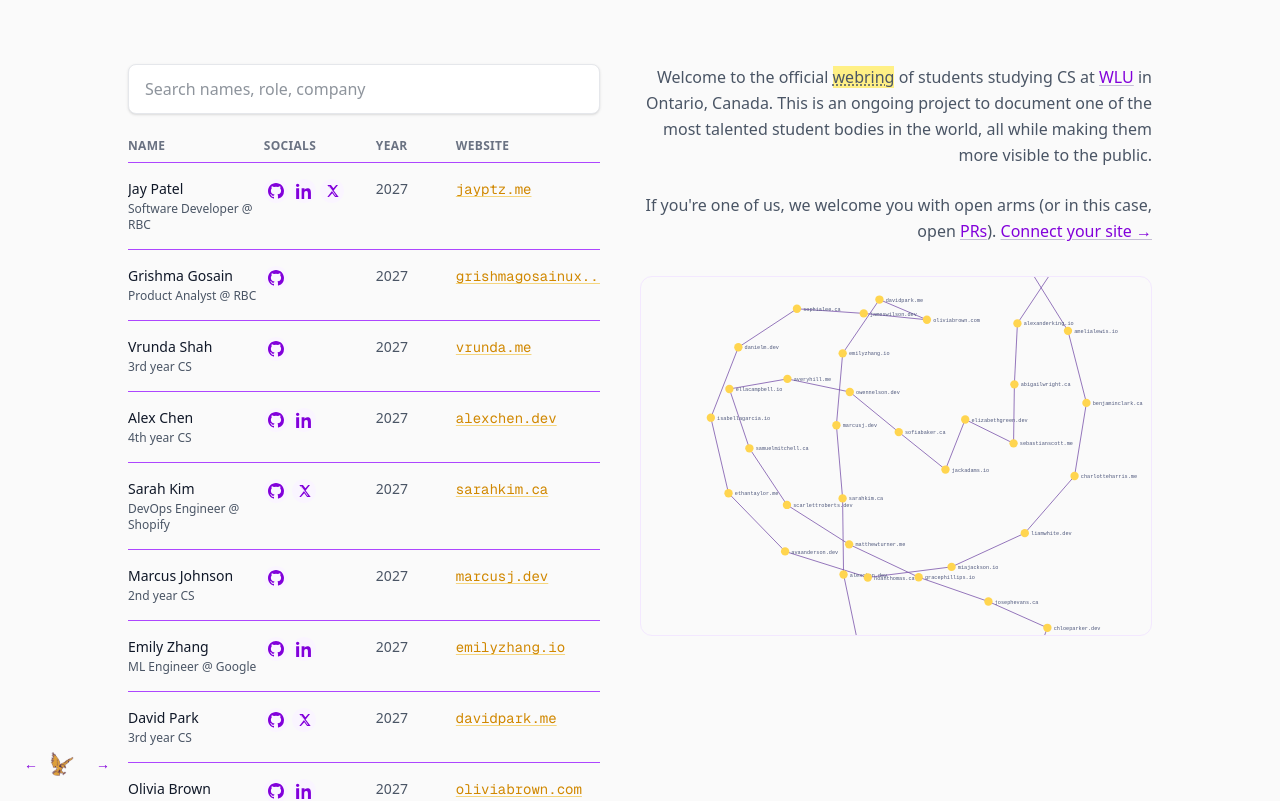
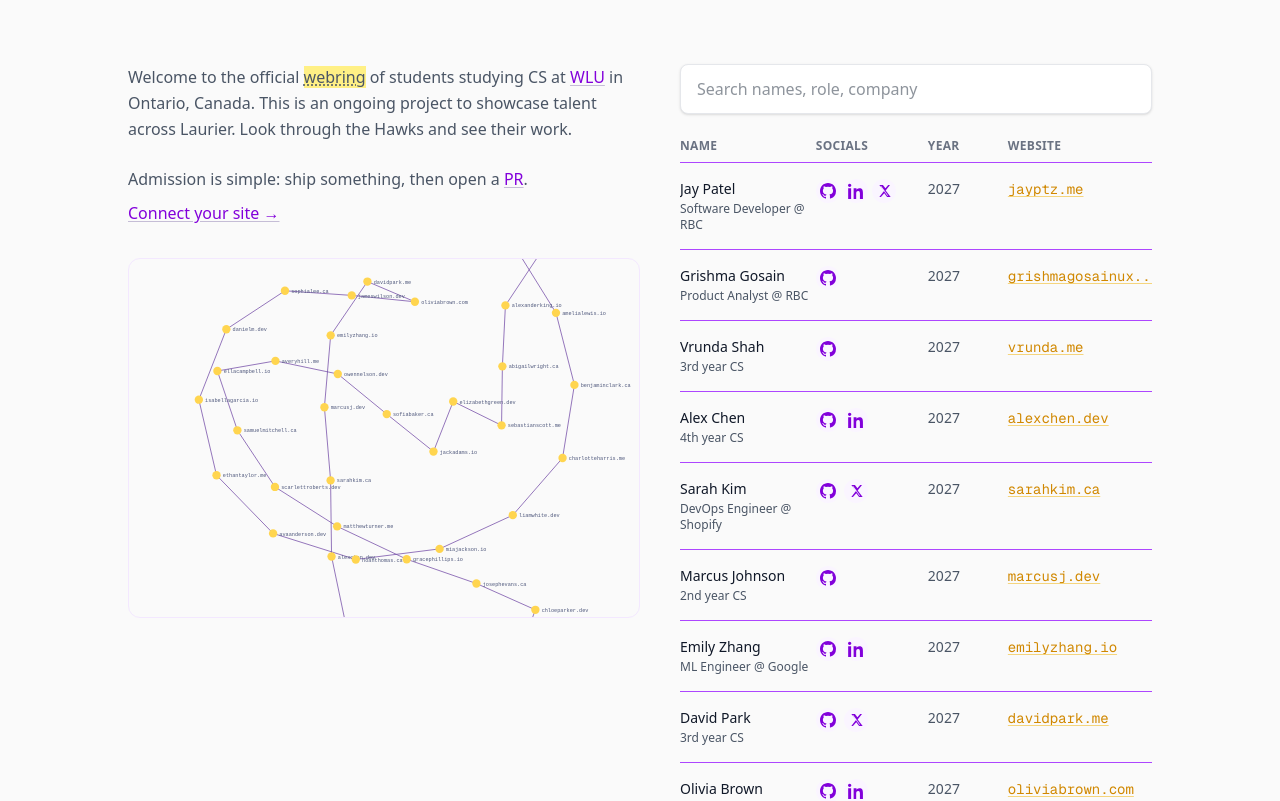
Before and after one commit to jayptz/laurier-webring, a Next.js app: page / in a window 1280 px wide. Shown: the top 801 px of the page. Built offline with nearby package versions, Linux system fonts and the light colour scheme.

Commit message:
polishing

```diff
--- a/app/connect/page.tsx
+++ b/app/connect/page.tsx
@@ -17,7 +17,13 @@
     <div className="min-h-screen px-6 py-16 sm:px-12 md:px-20 lg:px-32">
       <div className="mx-auto max-w-2xl space-y-12">
         <div>
-          <h1 className="text-2xl font-bold text-gray-900">
+          <a
+            href="/"
+            className="text-sm text-black-700 underline decoration-purple/30 underline-offset-2 hover:decoration-purple"
+          >
+            &larr; Back to the <a className="text-purple-700">Wing</a>
+          </a>
+          <h1 className="mt-6 text-2xl font-bold text-gray-900">
             Connect Your Site
           </h1>
           <p className="mt-3 text-base leading-relaxed text-gray-600">
@@ -88,15 +94,6 @@
             id from members.json.
           </p>
         </div>
-
-        <div className="border-t border-gray-100 pt-8">
-          <a
-            href="/"
-            className="text-sm text-purple-700 underline decoration-purple/30 underline-offset-2 hover:decoration-purple"
-          >
-            &larr; Back to the ring
-          </a>
-        </div>
       </div>
     </div>
   );
--- a/app/page.tsx
+++ b/app/page.tsx
@@ -49,12 +49,8 @@
 export default function Home() {
   return (
     <div className="min-h-screen px-6 py-16 sm:px-12 md:px-20 lg:px-32">
-      <div className="fixed bottom-6 left-6 z-50">
-        <RingWidget memberId="priya" />
-      </div>
       <div className="flex flex-col gap-10 md:flex-row md:items-start md:justify-between">
-        <SearchableMemberList students={students} />
-        <div className="max-w-lg md:text-right md:ml-0 md:self-start md:shrink-0">
+        <div className="max-w-lg md:ml-0 md:self-start md:shrink-0">
         <p className="text-base leading-relaxed text-gray-600">
           Welcome to the official{" "}
           <span className="relative inline-block group">
@@ -76,22 +72,21 @@
           >
             WLU
           </a>{" "}
-          in Ontario, Canada. This is an ongoing project to document one of the
-          most talented student bodies in the world, all while making them more
-          visible to the public.
+          in Ontario, Canada. This is an ongoing project to showcase talent across Laurier. Look through the Hawks and see their work.
         </p>
         <p className="mt-6 text-base leading-relaxed text-gray-600">
-          If you&apos;re one of us, we welcome you with open arms (or in this
-          case, open{" "}
+          Admission is simple: ship something, then open a{" "}
           <a
             href="https://github.com/jayptz/laurier-webring"
             target="_blank"
             rel="noopener noreferrer"
             className="text-purple-700 underline decoration-purple/30 underline-offset-2 transition-colors hover:text-purple-dark hover:decoration-purple"
           >
-            PRs
+            PR
           </a>
-          ).{" "}
+          .
+        </p>
+        <p className="mt-2 text-base leading-relaxed text-gray-600">
           <a
             href="/connect"
             className="text-purple-700 underline decoration-purple/30 underline-offset-2 transition-colors hover:text-purple-dark hover:decoration-purple"
@@ -103,6 +98,10 @@
           <RingGraph members={students} />
         </div>
         </div>
+        <SearchableMemberList students={students} />
+      </div>
+      <div className="mt-14 flex justify-center pb-8">
+        <RingWidget memberId="priya" />
       </div>
     </div>
   );
--- a/components/RingWidget.tsx
+++ b/components/RingWidget.tsx
@@ -8,10 +8,10 @@
   baseUrl = "https://laurier-webring.vercel.app",
 }: RingWidgetProps) {
   return (
-    <nav className="inline-flex items-center gap-4 text-sm">
+    <nav className="inline-flex items-center gap-4 text-sm text-gray-600">
       <a
         href={`${baseUrl}/api/prev?from=${memberId}`}
-        className="font-medium text-purple-700 transition-colors hover:text-purple-900"
+        className="font-medium transition-colors hover:text-gray-900"
       >
         &larr;
       </a>
@@ -21,17 +21,17 @@
       >
         {/* eslint-disable-next-line @next/next/no-img-element */}
         <img
-          src="/Old_Waterloo_Lutheran_Golden_Hawks.png"
+          src="/laurier-goldenhawk.svg"
           alt="Golden Hawk"
           width={24}
           height={24}
-          className="h-6 w-6"
+          className="h-6 w-6 grayscale"
         />
-        <span className="font-semibold text-purple-800"></span>
+        <span className="font-semibold text-gray-800"></span>
       </a>
       <a
         href={`${baseUrl}/api/next?from=${memberId}`}
-        className="font-medium text-purple-700 transition-colors hover:text-purple-900"
+        className="font-medium transition-colors hover:text-gray-900"
       >
          &rarr;
       </a>
```
Also changed, not shown: public/laurier-goldenhawk.svg (added).
